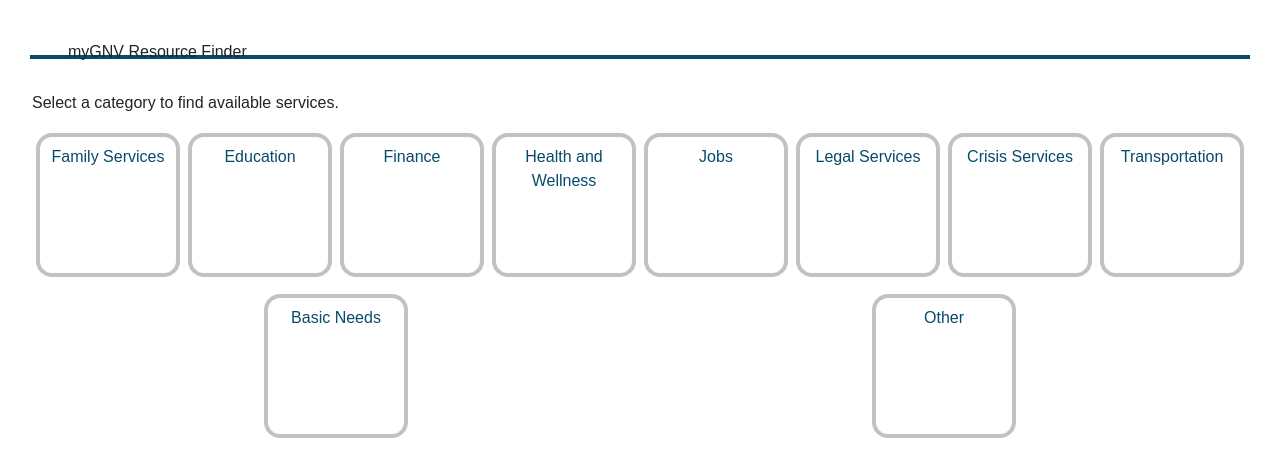
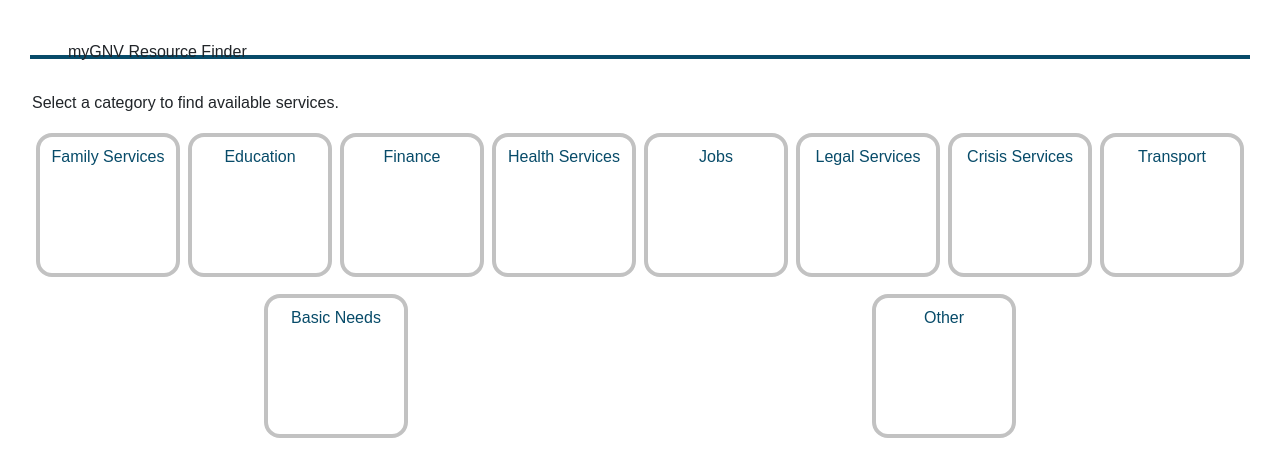
Before and after one commit to cen3031-f19-b3/CityServiceFinder, a React (Create React App) app in the folder client/: page /cat in a window 1280 px wide. Shown: the top 476 px of the page. Built offline with nearby package versions, Linux system fonts and the light colour scheme; some icons are missing.

Commit message:
Update images and text to match style guide

```diff
--- a/client/src/components/CategoryPage.js
+++ b/client/src/components/CategoryPage.js
@@ -26,14 +26,14 @@ function CategoryPage()
                     </p>
 										<div className="d-flex flex-wrap">
 											<ServiceButton text={"Family Services"} img={"child"} link="./cat/childandfamilies" />
-											<ServiceButton text={"Education"} img={"school"} link="./cat/education" />
-											<ServiceButton text={"Finance"} img={"money-bill-alt"} link="./cat/financials" />
-											<ServiceButton text={"Health and Wellness"} img={"briefcase-medical"} link="./cat/healthandwellness" />
-											<ServiceButton text={"Jobs"} img={"address-card"} link="./cat/job" />
-											<ServiceButton text={"Legal Services"} img={"balance-scale"} link="./cat/legal" />
-											<ServiceButton text={"Crisis Services"} img={"thunderstorm"} link="./cat/crisisevents" />
-											<ServiceButton text={"Transportation"} img={"bus-alt"} link="./cat/transportation" />
-											<ServiceButton text={"Basic Needs"} img={"handshake"} link="./cat/basicneeds" />
+											<ServiceButton text={"Education"} img={"book"} link="./cat/education" />
+											<ServiceButton text={"Finance"} img={"money-check-edit"} link="./cat/financials" />
+											<ServiceButton text={"Health Services"} img={"briefcase-medical"} link="./cat/healthandwellness" />
+											<ServiceButton text={"Jobs"} img={"clipboard"} link="./cat/job" />
+											<ServiceButton text={"Legal Services"} img={"landmark"} link="./cat/legal" />
+											<ServiceButton text={"Crisis Services"} img={"shield"} link="./cat/crisisevents" />
+											<ServiceButton text={"Transport"} img={"bus-alt"} link="./cat/transportation" />
+											<ServiceButton text={"Basic Needs"} img={"utensils-alt"} link="./cat/basicneeds" />
 											<ServiceButton text={"Other"} img={"ellipsis-v"} link="./cat/other" />
 										</div>
              </main>
```
